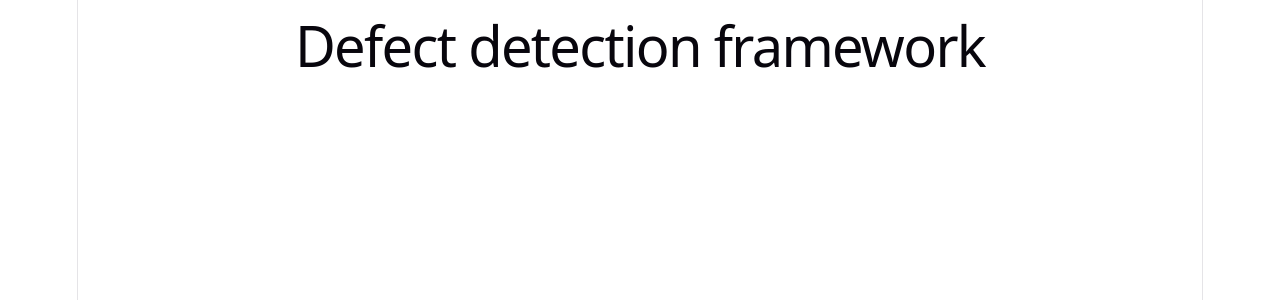
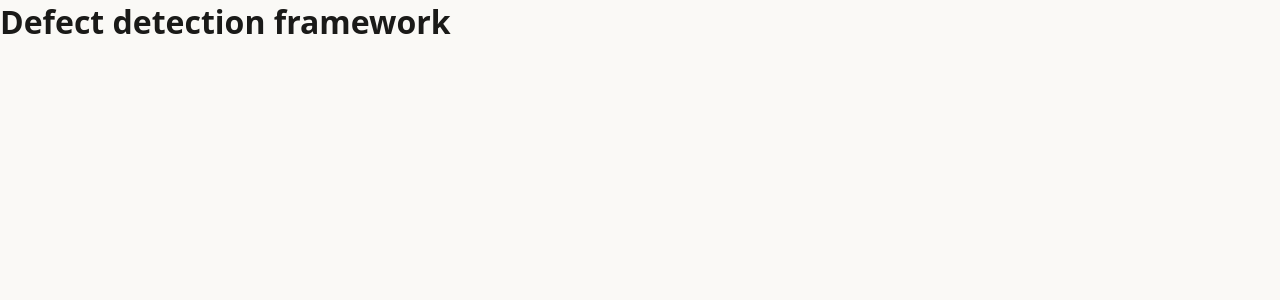
Before and after one commit to richardRadli/autoencoders_for_visual_defect_detection, a React (Vite) app in the folder frontend/: page / in a window 1280 px wide. Shown: the top 300 px of the page. Built offline with nearby package versions, Linux system fonts and the light colour scheme.

Commit message:
wip(frontend) : theme colors + context

```diff
--- a/frontend/src/index.css
+++ b/frontend/src/index.css
@@ -1,111 +1,68 @@
 :root {
-  --text: #6b6375;
-  --text-h: #08060d;
-  --bg: #fff;
-  --border: #e5e4e7;
-  --code-bg: #f4f3ec;
-  --accent: #aa3bff;
-  --accent-bg: rgba(170, 59, 255, 0.1);
-  --accent-border: rgba(170, 59, 255, 0.5);
-  --social-bg: rgba(244, 243, 236, 0.5);
-  --shadow:
-    rgba(0, 0, 0, 0.1) 0 10px 15px -3px, rgba(0, 0, 0, 0.05) 0 4px 6px -2px;
+  --surface-0: #faf9f6;
+  --surface-1: #f1efe8;
+  --surface-2: #ffffff;
 
-  --sans: system-ui, 'Segoe UI', Roboto, sans-serif;
-  --heading: system-ui, 'Segoe UI', Roboto, sans-serif;
-  --mono: ui-monospace, Consolas, monospace;
+  --text-primary: #1a1a18;
+  --text-secondary: #5f5e5a;
+  --text-muted: #8a897f;
 
-  font: 18px/145% var(--sans);
-  letter-spacing: 0.18px;
-  color-scheme: light dark;
-  color: var(--text);
-  background: var(--bg);
-  font-synthesis: none;
-  text-rendering: optimizeLegibility;
-  -webkit-font-smoothing: antialiased;
-  -moz-osx-font-smoothing: grayscale;
+  --border: rgba(0, 0, 0, 0.10);
+  --border-strong: rgba(0, 0, 0, 0.18);
 
-  @media (max-width: 1024px) {
-    font-size: 16px;
-  }
+  --accent: #6d5ae6;
+  --accent-strong: #534ab7;
+  --accent-bg: #eeedfe;
+  --accent-text: #3c3489;
+  --accent-border: #afa9ec;
+
+  --success-bg: #e1f5ee;
+  --success-text: #0f6e56;
+  --warning-bg: #faeeda;
+  --warning-text: #854f0b;
+  --danger-bg: #fcebeb;
+  --danger-text: #a32d2d;
+
+  --radius: 8px;
+  --font-sans: system-ui, -apple-system, "Segoe UI", sans-serif;
+  --font-mono: "JetBrains Mono", ui-monospace, "Courier New", monospace;
 }
 
-@media (prefers-color-scheme: dark) {
-  :root {
-    --text: #9ca3af;
-    --text-h: #f3f4f6;
-    --bg: #16171d;
-    --border: #2e303a;
-    --code-bg: #1f2028;
-    --accent: #c084fc;
-    --accent-bg: rgba(192, 132, 252, 0.15);
-    --accent-border: rgba(192, 132, 252, 0.5);
-    --social-bg: rgba(47, 48, 58, 0.5);
-    --shadow:
-      rgba(0, 0, 0, 0.4) 0 10px 15px -3px, rgba(0, 0, 0, 0.25) 0 4px 6px -2px;
-  }
+:root[data-theme="dark"] {
+  --surface-0: #17171a;
+  --surface-1: #1f1f24;
+  --surface-2: #26262c;
 
-  #social .button-icon {
-    filter: invert(1) brightness(2);
-  }
+  --text-primary: #ededed;
+  --text-secondary: #a9a8a2;
+  --text-muted: #78776f;
+
+  --border: rgba(255, 255, 255, 0.12);
+  --border-strong: rgba(255, 255, 255, 0.20);
+
+  --accent: #8b7ff0;
+  --accent-strong: #7f77dd;
+  --accent-bg: rgba(127, 119, 221, 0.16);
+  --accent-text: #cecbf6;
+  --accent-border: rgba(175, 169, 236, 0.40);
+
+  --success-bg: rgba(29, 158, 117, 0.16);
+  --success-text: #5dcaa5;
+  --warning-bg: rgba(239, 159, 39, 0.16);
+  --warning-text: #efba75;
+  --danger-bg: rgba(226, 75, 74, 0.16);
+  --danger-text: #f09595;
 }
 
-#root {
-  width: 1126px;
-  max-width: 100%;
-  margin: 0 auto;
-  text-align: center;
-  border-inline: 1px solid var(--border);
-  min-height: 100svh;
-  display: flex;
-  flex-direction: column;
+* {
   box-sizing: border-box;
+  margin: 0;
+  padding: 0;
 }
 
 body {
-  margin: 0;
+  font-family: var(--font-sans);
+  min-height: 100vh;
+  background: var(--surface-0);
+  color: var(--text-primary);
 }
-
-h1,
-h2 {
-  font-family: var(--heading);
-  font-weight: 500;
-  color: var(--text-h);
-}
-
-h1 {
-  font-size: 56px;
-  letter-spacing: -1.68px;
-  margin: 32px 0;
-  @media (max-width: 1024px) {
-    font-size: 36px;
-    margin: 20px 0;
-  }
-}
-h2 {
-  font-size: 24px;
-  line-height: 118%;
-  letter-spacing: -0.24px;
-  margin: 0 0 8px;
-  @media (max-width: 1024px) {
-    font-size: 20px;
-  }
-}
-p {
-  margin: 0;
-}
-
-code,
-.counter {
-  font-family: var(--mono);
-  display: inline-flex;
-  border-radius: 4px;
-  color: var(--text-h);
-}
-
-code {
-  font-size: 15px;
-  line-height: 135%;
-  padding: 4px 8px;
-  background: var(--code-bg);
-}
```
Also changed, not shown: frontend/src/App.css (deleted, +0 -184 lines), frontend/src/theme/ThemeContext.tsx (+47 -0 lines).
